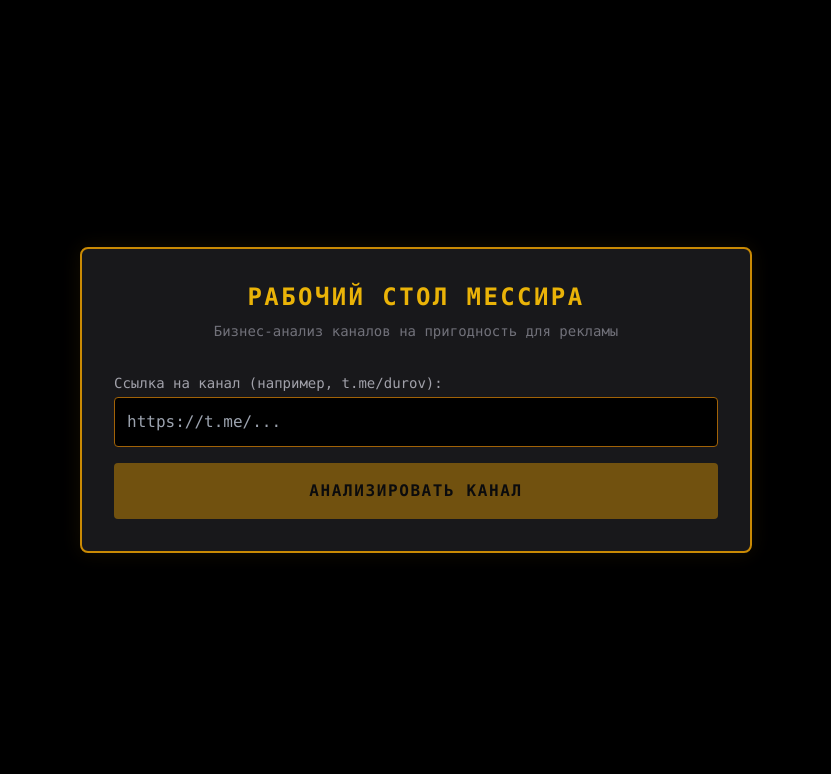
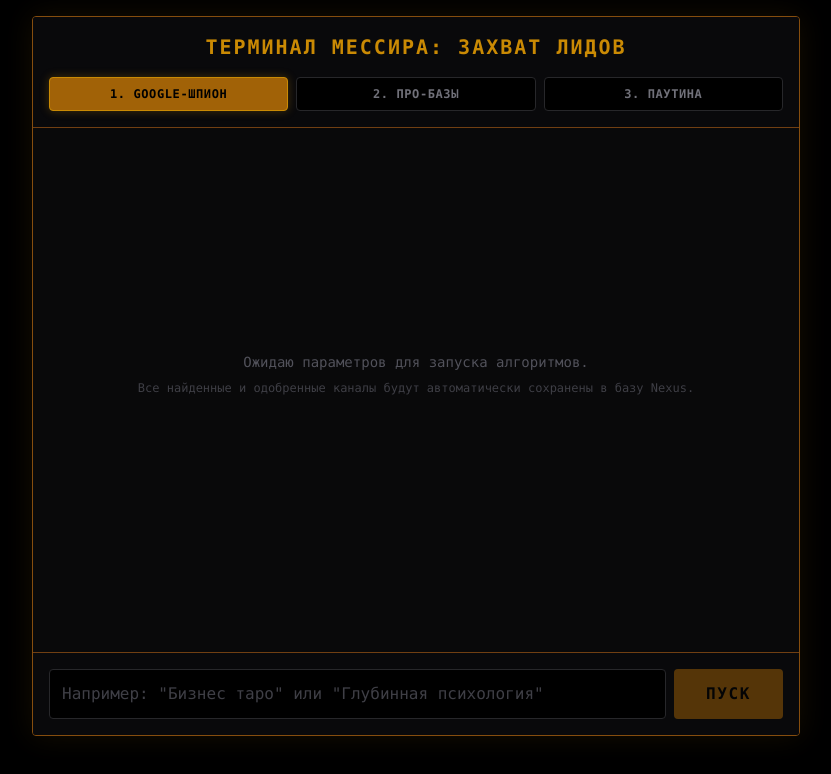
Before and after one commit to marataitester-blip/Nexus-CRM, a Next.js app: page /tg-analyze in a window 1280 px wide. Shown: the top 774 px of the page, without its empty margins (224-1055 px from the left). Built offline with nearby package versions, Linux system fonts and the light colour scheme.

Commit message:
Refactor TelegramAnalyzePage with improved state management

```diff
--- a/app/tg-analyze/page.tsx
+++ b/app/tg-analyze/page.tsx
@@ -1,101 +1,188 @@
 'use client';
 
-import React, { useState } from 'react';
+import React, { useState, useRef, useEffect } from 'react';
+
+type Message = {
+  id: string;
+  role: 'user' | 'system' | 'result';
+  content: string | React.ReactNode;
+};
 
 export default function TelegramAnalyzePage() {
-  const [url, setUrl] = useState('');
+  const [prompt, setPrompt] = useState('');
+  const [mode, setMode] = useState<1 | 2 | 3>(1); // 1: Google, 2: TGStat, 3: Spider
+  const [messages, setMessages] = useState<Message[]>([]);
   const [loading, setLoading] = useState(false);
-  const [result, setResult] = useState<any>(null);
+  const chatEndRef = useRef<HTMLDivElement>(null);
 
-  const analyzeChannel = async () => {
-    if (!url) return;
+  useEffect(() => {
+    chatEndRef.current?.scrollIntoView({ behavior: 'smooth' });
+  }, [messages]);
 
+  const addMessage = (role: 'user' | 'system' | 'result', content: string | React.ReactNode) => {
+    setMessages(prev => [...prev, { id: Math.random().toString(36).substring(7), role, content }]);
+  };
+
+  const executeCommand = async () => {
+    if (!prompt.trim()) return;
+
+    const userText = prompt;
+    setPrompt('');
+    addMessage('user', userText);
     setLoading(true);
-    setResult(null);
+
+    const modeNames = { 1: 'Google-Шпион', 2: 'Про-Базы', 3: 'Паутина' };
+    addMessage('system', `Активирован модуль: ${modeNames[mode]}. Выполняю захват целей...`);
 
     try {
-      const res = await fetch('/api/tg/analyze', {
+      // 1. Поиск ссылок через выбранный движок
+      const searchRes = await fetch('/api/tg/search', {
         method: 'POST',
         headers: { 'Content-Type': 'application/json' },
-        body: JSON.stringify({ channelUrl: url }),
+        body: JSON.stringify({ prompt: userText, mode }),
       });
 
-      const data = await res.json();
-      setResult(data);
+      const searchData = await searchRes.json();
+
+      if (searchData.error) {
+        addMessage('system', `Ошибка модуля: ${searchData.error}`);
+        setLoading(false);
+        return;
+      }
+
+      if (!searchData.links || searchData.links.length === 0) {
+        addMessage('system', 'Цели не обнаружены. Попробуйте изменить параметры запроса.');
+        setLoading(false);
+        return;
+      }
+
+      addMessage('system', `Обнаружено целей: ${searchData.links.length}. Начинаю глубокий психо-бизнес анализ...`);
+
+      // 2. Поштучный анализ найденных каналов
+      for (const link of searchData.links) {
+        try {
+          const analyzeRes = await fetch('/api/tg/analyze', {
+            method: 'POST',
+            headers: { 'Content-Type': 'application/json' },
+            body: JSON.stringify({ channelUrl: link }),
+          });
+
+          const analyzeData = await analyzeRes.json();
+
+          if (analyzeData.error) {
+            addMessage('system', `[${link}] Сбой анализатора: ${analyzeData.error}`);
+            continue;
+          }
+
+          // Карточка результата
+          const resultCard = (
+            <div className="border border-zinc-700 bg-black p-4 rounded mt-2 shadow-[0_0_15px_rgba(0,0,0,0.5)]">
+              <a href={link} target="_blank" rel="noopener noreferrer" className="text-yellow-500 hover:text-yellow-400 hover:underline font-bold mb-3 inline-block tracking-wider">
+                {link.replace('https://t.me/', '@')}
+              </a>
+              <div className="grid grid-cols-2 gap-3 mb-4">
+                <div className="bg-zinc-900 border border-zinc-800 p-2 text-center rounded">
+                  <span className="block text-[10px] text-zinc-500 uppercase font-bold tracking-widest mb-1">Вердикт Мессира</span>
+                  <span className={`text-2xl font-bold ${analyzeData.aiScore >= 8 ? 'text-green-500' : analyzeData.aiScore >= 5 ? 'text-yellow-500' : 'text-red-500'}`}>
+                    {analyzeData.aiScore} / 10
+                  </span>
+                </div>
+                <div className="bg-zinc-900 border border-zinc-800 p-2 text-center rounded">
+                  <span className="block text-[10px] text-zinc-500 uppercase font-bold tracking-widest mb-1">Вовлеченность (ER)</span>
+                  <span className="text-2xl font-bold text-white">{analyzeData.er}%</span>
+                </div>
+              </div>
+              <p className="text-sm text-zinc-300 border-l-2 border-yellow-700 pl-3 py-1 font-sans leading-relaxed">
+                {analyzeData.comment}
+              </p>
+            </div>
+          );
+
+          addMessage('result', resultCard);
+
+        } catch (err) {
+          addMessage('system', `[${link}] Потеря связи с Мессиром во время анализа.`);
+        }
+      }
+
+      addMessage('system', 'Сеанс сканирования завершен. База данных лидов обновлена.');
+
     } catch (error: any) {
-      setResult({ error: 'Сбой соединения с сервером аналитики.' });
+      addMessage('system', 'Критический сбой терминала.');
     }
 
     setLoading(false);
   };
 
-  // Функция для определения цвета оценки
-  const getScoreColor = (score: number) => {
-    if (score >= 8) return 'text-green-500 border-green-500';
-    if (score >= 5) return 'text-yellow-500 border-yellow-500';
-    return 'text-red-500 border-red-500';
+  const getPlaceholder = () => {
+    if (mode === 1) return 'Например: "Бизнес таро" или "Глубинная психология"';
+    if (mode === 2) return 'Например: "Архетипы" (Нужен ключ TGStat)';
+    if (mode === 3) return 'Введите ссылку на канал-донор (например: t.me/anaktarna)';
+    return '';
   };
 
   return (
-    <div className="min-h-screen bg-black text-yellow-500 flex flex-col items-center justify-center p-4 font-mono">
-      <div className="max-w-2xl w-full border-2 border-yellow-600 p-8 rounded-lg shadow-[0_0_20px_rgba(202,138,4,0.1)] bg-zinc-900">
-        <h1 className="text-2xl mb-2 text-center uppercase tracking-widest font-bold text-yellow-500">
-          Рабочий стол Мессира
-        </h1>
-        <p className="text-center text-zinc-500 text-sm mb-8">Бизнес-анализ каналов на пригодность для рекламы</p>
+    <div className="min-h-screen bg-black text-zinc-300 flex flex-col items-center p-4 font-mono">
+      <div className="max-w-3xl w-full flex flex-col h-[90vh] border border-yellow-800 rounded shadow-[0_0_30px_rgba(202,138,4,0.1)] bg-[#0a0a0a] overflow-hidden">
 
-        <div className="space-y-4">
-          <div>
-            <p className="text-sm text-zinc-400 mb-1">Ссылка на канал (например, t.me/durov):</p>
-            <input
-              type="text"
-              placeholder="https://t.me/..."
-              value={url}
-              onChange={(e) => setUrl(e.target.value)}
-              className="w-full bg-black border border-yellow-700 p-3 rounded text-yellow-500 focus:outline-none focus:ring-1 focus:ring-yellow-500 transition-all"
-            />
+        {/* Шапка */}
+        <div className="bg-zinc-950 border-b border-yellow-900 p-4">
+          <h1 className="text-xl uppercase tracking-widest font-bold text-yellow-600 mb-4 text-center">Терминал Мессира: Захват Лидов</h1>
+          <div className="flex gap-2">
+            {[1, 2, 3].map((m) => (
+              <button
+                key={m}
+                onClick={() => setMode(m as 1|2|3)}
+                className={`flex-1 py-2 text-xs uppercase font-bold tracking-wider rounded border transition-all ${mode === m ? 'bg-yellow-700 text-black border-yellow-600 shadow-[0_0_10px_rgba(202,138,4,0.3)]' : 'bg-black text-zinc-500 border-zinc-800 hover:border-yellow-900 hover:text-zinc-300'}`}
+              >
+                {m === 1 ? '1. Google-Шпион' : m === 2 ? '2. Про-Базы' : '3. Паутина'}
+              </button>
+            ))}
           </div>
+        </div>
 
+        {/* Лог терминала */}
+        <div className="flex-1 overflow-y-auto p-4 space-y-4 bg-zinc-950/50">
+          {messages.length === 0 && (
+            <div className="h-full flex flex-col items-center justify-center text-zinc-600 text-sm text-center space-y-2">
+              <p>Ожидаю параметров для запуска алгоритмов.</p>
+              <p className="text-xs text-zinc-700">Все найденные и одобренные каналы будут автоматически сохранены в базу Nexus.</p>
+            </div>
+          )}
+          {messages.map((msg) => (
+            <div key={msg.id} className={`flex ${msg.role === 'user' ? 'justify-end' : 'justify-start'}`}>
+              <div className={`max-w-[90%] p-3 rounded ${
+                msg.role === 'user' ? 'bg-yellow-900/40 border border-yellow-900 text-yellow-100' :
+                msg.role === 'system' ? 'text-zinc-500 text-xs uppercase tracking-wider border-l border-zinc-700 pl-3' :
+                'bg-transparent w-full'
+              }`}>
+                {msg.content}
+              </div>
+            </div>
+          ))}
+          <div ref={chatEndRef} />
+        </div>
+
+        {/* Командная строка */}
+        <div className="bg-zinc-950 p-4 border-t border-yellow-900 flex gap-2">
+          <input
+            type="text"
+            placeholder={getPlaceholder()}
+            value={prompt}
+            onChange={(e) => setPrompt(e.target.value)}
+            onKeyDown={(e) => e.key === 'Enter' && executeCommand()}
+            disabled={loading}
+            className="flex-1 bg-black border border-zinc-800 p-3 rounded text-yellow-500 focus:outline-none focus:border-yellow-700 transition-colors placeholder:text-zinc-700"
+          />
           <button
-            onClick={analyzeChannel}
-            disabled={loading || !url}
-            className="w-full bg-yellow-600 hover:bg-yellow-500 text-black font-bold py-4 rounded transition-all disabled:opacity-50 tracking-widest"
+            onClick={executeCommand}
+            disabled={loading || !prompt.trim()}
+            className="bg-yellow-700 hover:bg-yellow-600 text-black font-bold px-8 py-3 rounded transition-all disabled:opacity-50 tracking-widest uppercase"
           >
-            {loading ? 'СКАНИРОВАНИЕ И АНАЛИЗ (может занять до 30 секунд)...' : 'АНАЛИЗИРОВАТЬ КАНАЛ'}
+            {loading ? '...' : 'Пуск'}
           </button>
         </div>
 
-        {/* Вывод результатов */}
-        {result && (
-          <div className="mt-8 border-t border-zinc-800 pt-6 animate-fade-in">
-            {result.error ? (
-              <div className="p-4 border border-red-900 bg-red-950 text-red-500 rounded">
-                <p className="font-bold">Критическая ошибка:</p>
-                <p className="text-sm">{result.error}</p>
-              </div>
-            ) : (
-              <div className="space-y-6">
-                <div className="grid grid-cols-2 gap-4">
-                  <div className={`p-4 border-2 rounded text-center ${getScoreColor(result.aiScore)} bg-black`}>
-                    <p className="text-xs uppercase tracking-wider mb-1 text-zinc-400">Оценка Мессира</p>
-                    <p className="text-4xl font-bold">{result.aiScore} / 10</p>
-                  </div>
-                  <div className="p-4 border-2 border-zinc-700 rounded text-center bg-black text-white">
-                    <p className="text-xs uppercase tracking-wider mb-1 text-zinc-400">Реальный ER</p>
-                    <p className="text-4xl font-bold">{result.er}%</p>
-                  </div>
-                </div>
-
-                <div className="bg-black border border-zinc-700 p-5 rounded">
-                  <p className="text-xs uppercase tracking-wider mb-2 text-zinc-500">Вердикт</p>
-                  <p className="text-sm text-zinc-300 leading-relaxed whitespace-pre-wrap">
-                    {result.comment}
-                  </p>
-                </div>
-              </div>
-            )}
-          </div>
-        )}
       </div>
     </div>
   );
```
